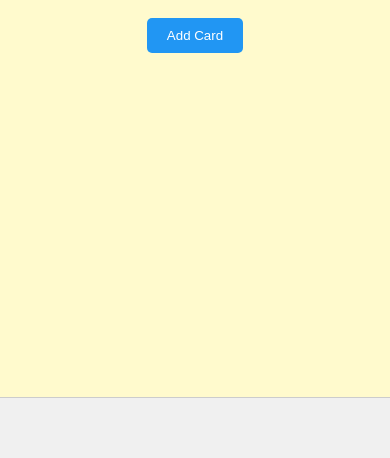
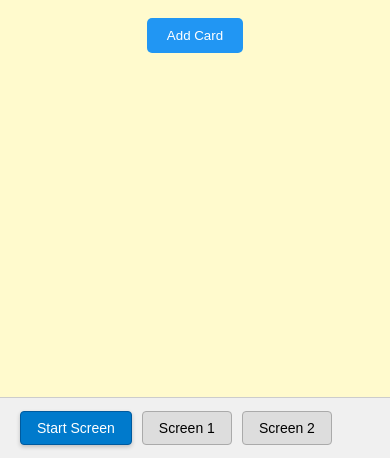
Before and after one commit to boweiliu/card-game-custom-dev, a website built with webpack: page public/index.html in a window 390 px wide. Shown: the part 386-844 px from the top of the page. Built offline with nearby package versions, Linux system fonts and the light colour scheme; files whose address does not match are found by name.

Commit message:
screen switching

```diff
--- a/src/frontend/container.module.less
+++ b/src/frontend/container.module.less
@@ -35,6 +35,43 @@
   display: flex;
   align-items: center;
   flex-shrink: 0;
+  gap: 10px;
+  padding: 0 20px;
+}
+
+.screenButton {
+  padding: 8px 16px;
+  background-color: #ddd;
+  border: 1px solid #aaa;
+  border-radius: 4px;
+  cursor: pointer;
+  font-size: 14px;
+  transition: all 0.2s ease;
+}
+
+.screenButton:hover {
+  background-color: #ccc;
+  border-color: #888;
+}
+
+.active {
+  background-color: #007acc;
+  color: white;
+  border-color: #005a9e;
+  box-shadow: 0 2px 4px rgba(0, 0, 0, 0.2);
+}
+
+.active:hover {
+  background-color: #0066aa;
+  border-color: #004488;
+}
+
+.screen1 {
+  background-color: #e8f4f8;
+}
+
+.screen2 {
+  background-color: #f8e8f4;
 }
 
 .globalBodyStyle {
--- a/src/frontend/container.ts
+++ b/src/frontend/container.ts
@@ -7,6 +7,9 @@ import {
   CARD,
   LOADING,
   START_BAR,
+  START_SCREEN_BTN,
+  SCREEN_1_BTN,
+  SCREEN_2_BTN,
   $id,
 } from './div-ids';
 import * as styles from './container.module.less';
@@ -26,16 +29,115 @@ const fullScreenContainerTemplate = () => `
           </div>
         </div>
         <div id="${START_BAR}" class="${styles.startBar}">
-          <!-- Start bar content will go here -->
+          <button id="${START_SCREEN_BTN}" class="${styles.screenButton}">Start Screen</button>
+          <button id="${SCREEN_1_BTN}" class="${styles.screenButton}">Screen 1</button>
+          <button id="${SCREEN_2_BTN}" class="${styles.screenButton}">Screen 2</button>
         </div>
       </div>
     </div>
   </div>
 `;
 
+class ScreenManager {
+  private $placeholderContainer: JQuery;
+
+  constructor() {
+    this.$placeholderContainer = $id(FULLSCREEN).find(
+      `.${styles.placeholderContainer}`
+    );
+    this.setupEventListeners();
+    this.showScreen(0);
+  }
+
+  private setupEventListeners() {
+    $id(START_SCREEN_BTN).on('click', () => this.showScreen(0));
+    $id(SCREEN_1_BTN).on('click', () => this.showScreen(1));
+    $id(SCREEN_2_BTN).on('click', () => this.showScreen(2));
+  }
+
+  private showScreen(screenNumber: number) {
+
+    // Update button states
+    $id(START_SCREEN_BTN).toggleClass(styles.active, screenNumber === 0);
+    $id(SCREEN_1_BTN).toggleClass(styles.active, screenNumber === 1);
+    $id(SCREEN_2_BTN).toggleClass(styles.active, screenNumber === 2);
+
+    // Update container background
+    this.$placeholderContainer
+      .removeClass(`${styles.screen1} ${styles.screen2}`)
+      .addClass(
+        screenNumber === 1
+          ? styles.screen1
+          : screenNumber === 2
+          ? styles.screen2
+          : ''
+      );
+
+    // Update content
+    let content: string;
+    switch (screenNumber) {
+      case 0:
+        content = this.getStartScreenContent();
+        break;
+      case 1:
+        content = this.getScreen1Content();
+        break;
+      case 2:
+        content = this.getScreen2Content();
+        break;
+      default:
+        content = this.getStartScreenContent();
+    }
+    this.$placeholderContainer.html(content);
+  }
+
+  private getStartScreenContent(): string {
+    return `
+      <div>
+        <h1>Card Game Simulator</h1>
+        <div id="${CONTENT}">
+          <button id="${ADD_CARD}">Add Card</button>
+          <div id="${CARD}"></div>
+        </div>
+        <div id="${LOADING}"></div>
+      </div>
+    `;
+  }
+
+  private getScreen1Content(): string {
+    return `
+      <div>
+        <h1>Screen 1 - User View</h1>
+        <p>Sample screen with light blue background.</p>
+        <div id="${CONTENT}">
+          <button id="${ADD_CARD}">Add Card</button>
+          <div id="${CARD}"></div>
+        </div>
+        <div id="${LOADING}"></div>
+      </div>
+    `;
+  }
+
+  private getScreen2Content(): string {
+    return `
+      <div>
+        <h1>Screen 2 - Alt View</h1>
+        <p>Sample screen with light pink background.</p>
+        <div style="margin: 20px 0;">
+          <button style="margin: 5px; padding: 10px;">Sample Button A</button>
+          <button style="margin: 5px; padding: 10px;">Sample Button B</button>
+        </div>
+      </div>
+    `;
+  }
+}
+
 export async function loadFullScreenContainer() {
   const appRoot = $id(APP_ROOT);
   appRoot.addClass(styles.globalBodyStyle);
 
   appRoot.append(fullScreenContainerTemplate());
+
+  // Initialize screen manager after DOM is ready
+  new ScreenManager();
 }
--- a/src/frontend/div-ids.ts
+++ b/src/frontend/div-ids.ts
@@ -9,6 +9,9 @@ export const LOADING = 'loading-indicator';
 export const SPINNER = 'spinner';
 export const APP_ROOT = 'app-root';
 export const START_BAR = 'start-bar';
+export const START_SCREEN_BTN = 'start-screen-btn';
+export const SCREEN_1_BTN = 'screen-1-btn';
+export const SCREEN_2_BTN = 'screen-2-btn';
 
 // Helper function to get jQuery selector string by ID
 export const getJQuerySelector = (id: string): string => `#${id}`;
```
Also changed, not shown: CLAUDE.md (+3 -0 lines), TODO.md (+1 -1 lines).
